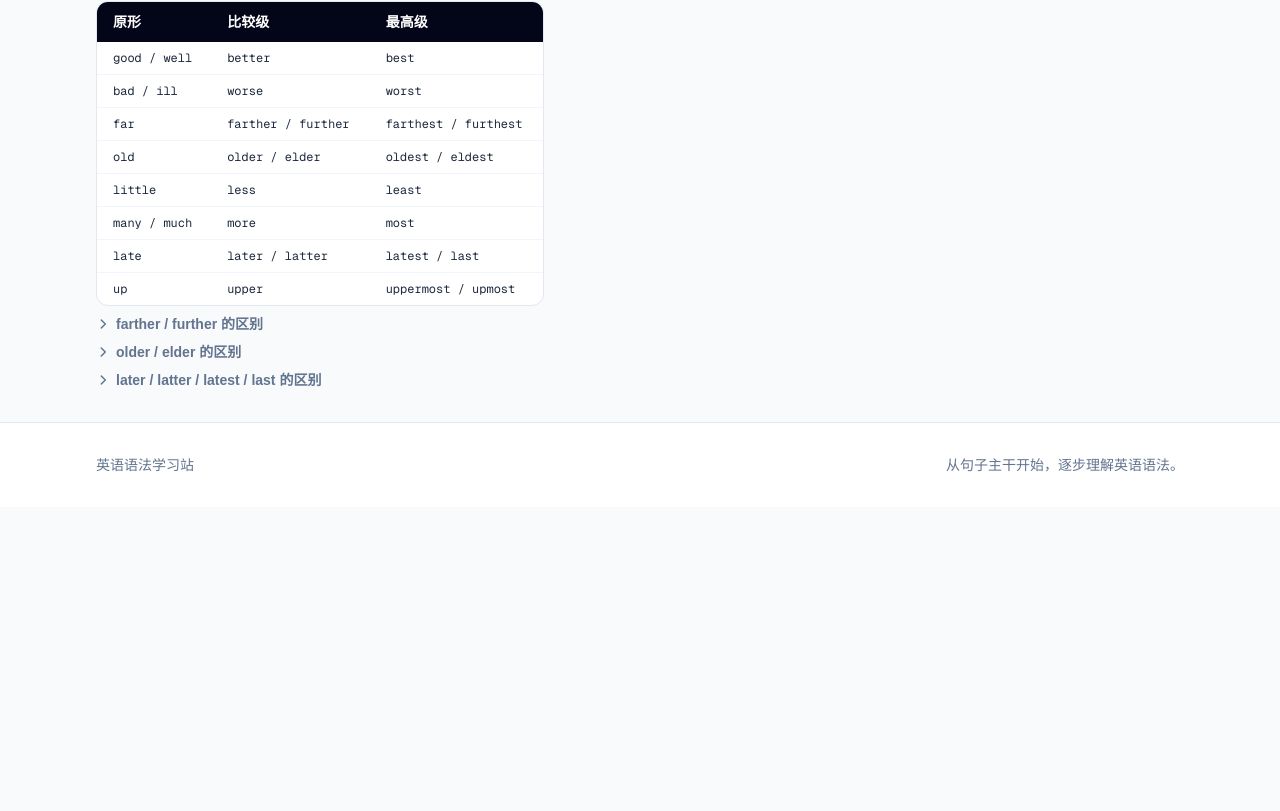
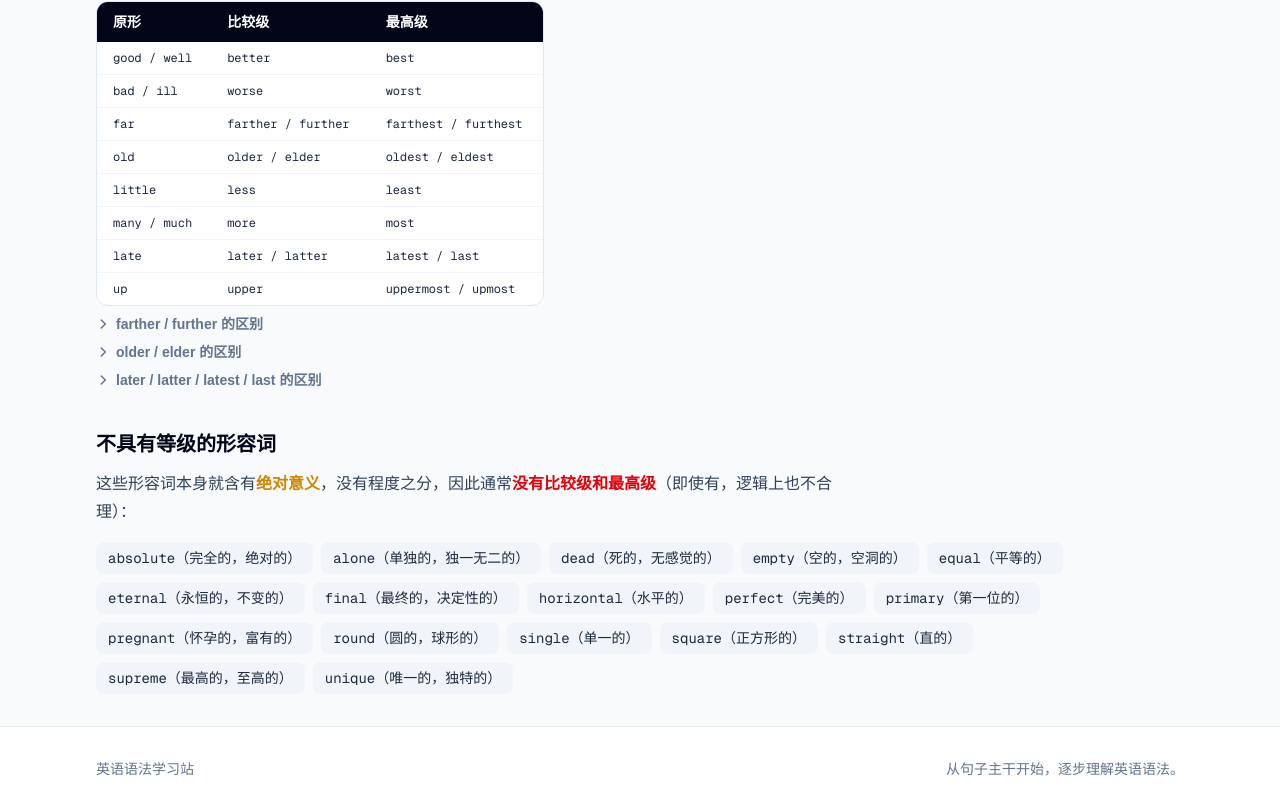
Before and after one commit to Jet-zz/EnglishGrammarSite, a Next.js app: page /grammar/adjectives in a window 1280 px wide. Shown: the part 1184-1995 px from the top of the page. Before the commit the page ends 1691 px from the top, so only its background shows below. Built offline with nearby package versions, Linux system fonts and the light colour scheme.

Commit message:
新增'不具有等级的形容词'章节

```diff
--- a/src/app/grammar/adjectives/page.tsx
+++ b/src/app/grammar/adjectives/page.tsx
@@ -623,6 +623,41 @@ export default function AdjectivesPage() {
             </div>
           </CollapsibleSection>
       </section>
+
+      {/* 不具有等级的形容词 */}
+      <section className="mt-10">
+        <h2 className="text-xl font-bold text-slate-950">不具有等级的形容词</h2>
+        <div className="mt-3 max-w-3xl text-base leading-7 text-slate-700">
+          <p>
+            这些形容词本身就含有<span className="text-yellow-600 font-bold">绝对意义</span>，没有程度之分，因此通常<span className="text-red-600 font-bold">没有比较级和最高级</span>（即使有，逻辑上也不合理）：
+          </p>
+        </div>
+        <div className="mt-4 flex flex-wrap gap-2">
+          {[
+            "absolute（完全的，绝对的）",
+            "alone（单独的，独一无二的）",
+            "dead（死的，无感觉的）",
+            "empty（空的，空洞的）",
+            "equal（平等的）",
+            "eternal（永恒的，不变的）",
+            "final（最终的，决定性的）",
+            "horizontal（水平的）",
+            "perfect（完美的）",
+            "primary（第一位的）",
+            "pregnant（怀孕的，富有的）",
+            "round（圆的，球形的）",
+            "single（单一的）",
+            "square（正方形的）",
+            "straight（直的）",
+            "supreme（最高的，至高的）",
+            "unique（唯一的，独特的）",
+          ].map((w) => (
+            <span key={w} className="rounded-lg bg-slate-100 px-3 py-1.5 font-mono text-sm text-slate-800">
+              {w}
+            </span>
+          ))}
+        </div>
+      </section>
     </div>
   );
 }
```
